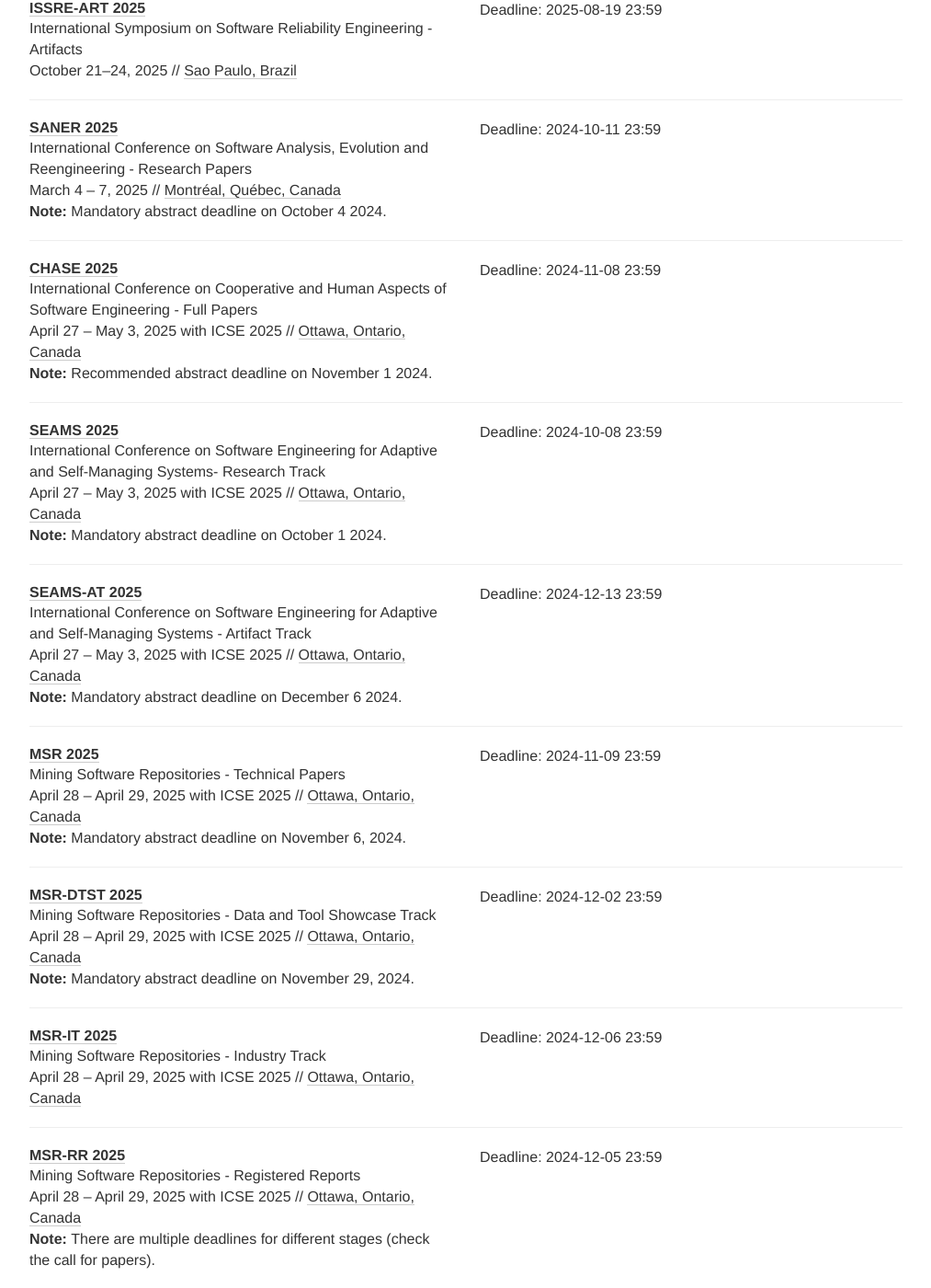
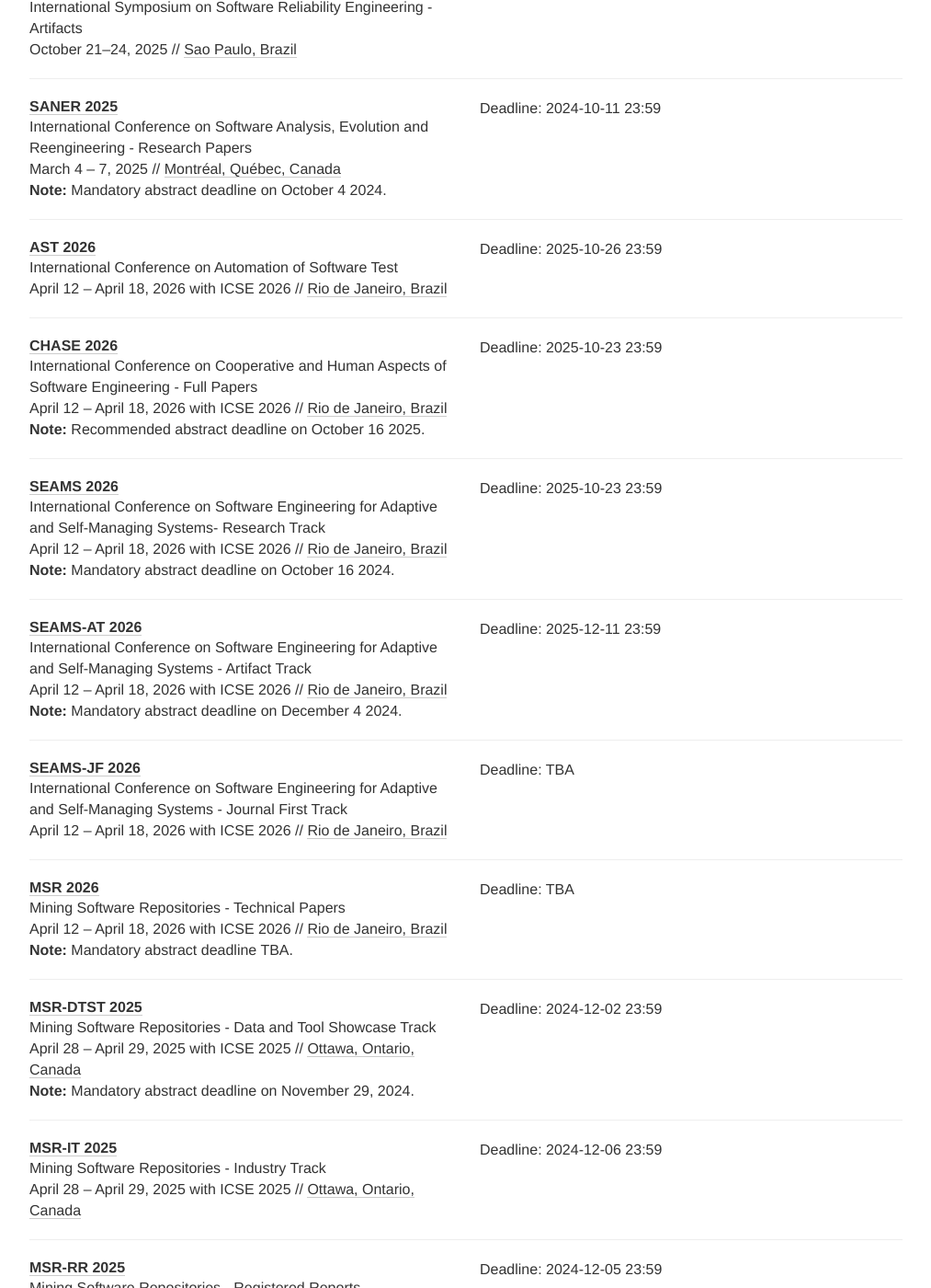
Before and after one commit to se-deadlines/se-deadlines.github.io, a Jekyll site: the page built from index.html, in a window 1280 px wide and 1400 px high, scrolled down 13100 px. Shown: the whole window at 92% size, without its empty margins (133-1146 px from the left). Built offline with Jekyll 4.4.1, drawn with Linux system fonts in a browser that asks for light colours; nearby versions of some CDN libraries; some of the changed text lies outside the part shown.

Commit message:
Updated ICSE 2026 related deadlines

```diff
--- a/_data/conferences.yml
+++ b/_data/conferences.yml
@@ -15,42 +15,42 @@
 
 - name: ICSE-SEIP
   description: International Conference on Software Engineering - Software Engineering in Practice
-  year: 2025
-  link: https://conf.researchr.org/track/icse-2025/icse-2025-software-engineering-in-practice
-  deadline:
-  - "2024-10-10 23:59"
-  date: April 27 - May 3, 2025
-  place: Ottawa, Ontario, Canada
+  year: 2026
+  link: https://conf.researchr.org/track/icse-2026/icse-2026-software-engineering-in-practice
+  deadline:
+  - "2025-09-29 23:59"
+  date: April 12 - April 18, 2026
+  place: Rio de Janeiro, Brazil
   tags: [CO, IPT]
 
 - name: ICSE-SEIS
   description: International Conference on Software Engineering - Software Engineering in Society
-  year: 2025
-  link: https://conf.researchr.org/track/icse-2025/icse-2025-software-engineering-in-society
-  deadline:
-  - "2024-10-10 23:59"
-  date: April 27 - May 3, 2025
-  place: Ottawa, Ontario, Canada
+  year: 2026
+  link: https://conf.researchr.org/track/icse-2026/icse-2026-software-engineering-in-society
+  deadline:
+  - "2025-09-29 23:59"
+  date: April 12 - April 18, 2026
+  place: Rio de Janeiro, Brazil
   tags: [CO, SOT]
 
 - name: ICSE-NIER
   description: International Conference on Software Engineering - New Ideas and Emerging Results
-  year: 2025
-  link: https://conf.researchr.org/track/icse-2025/icse-2025-new-ideas-and-emerging-results
-  deadline:
-  - "2024-10-10 23:59"
-  date: April 27 - May 3, 2025
-  place: Ottawa, Ontario, Canada
+  year: 2026
+  link: https://conf.researchr.org/track/icse-2026/icse-2026-nier
+  deadline:
+  - "2025-09-29 23:59"
+  date: April 12 - April 18, 2026
+  place: Rio de Janeiro, Brazil
   tags: [CO, NIER]
 
 - name: ICSE-JF
   description: International Conference on Software Engineering - Journal-first Papers
-  year: 2025
-  link: https://conf.researchr.org/track/icse-2025/icse-2025-journal-first-papers
-  deadline:
-  - "2024-10-21 23:59"
-  date: April 26 - May 4, 2025
-  place: Ottawa, Ontario, Canada
+  year: 2026
+  link: https://conf.researchr.org/track/icse-2026/icse-2026-journal-first-papers
+  deadline:
+  - "2025-10-20 23:59"
+  date: April 12 - April 18, 2026
+  place: Rio de Janeiro, Brazil
   tags: [CO, JFT]
 
 - name: ICSE-DS
@@ -65,12 +65,12 @@
 
 - name: ICSE-T&TB
   description: International Conference on Software Engineering - Tutorials and Technical Briefings
-  year: 2025
-  link: https://conf.researchr.org/track/icse-2025/icse-2025-tutorials
-  deadline:
-  - "2024-10-10 23:59"
-  date: April 26 - May 4, 2025
-  place: Ottawa, Ontario, Canada
+  year: 2026
+  link: https://conf.researchr.org/track/icse-2026/icse-2026-tutorials
+  deadline:
+  - "2025-09-29 23:59"
+  date: April 12 - April 18, 2026
+  place: Rio de Janeiro, Brazil
   tags: [CO, TTBT]
 
 - name: ICSE-SRC
@@ -85,12 +85,12 @@
 
 - name: ICSE-ICT
   description: International Conference on Software Engineering - Industry Challenge Track
-  year: 2025
-  link: https://conf.researchr.org/track/icse-2025/icse-2025-industry-challenge-track
-  deadline:
-  - "2024-11-07 23:59"
-  date: April 26 - May 4, 2025
-  place: Ottawa, Ontario, Canada
+  year: 2026
+  link: https://conf.researchr.org/track/icse-2026/icse-2026-industry-challenge-track
+  deadline:
+  - "2025-11-07 23:59"
+  date: April 12 - April 18, 2026
+  place: Rio de Janeiro, Brazil
   tags: [CO, CHT]
 
 - name: Forge-Benchmarking
@@ -105,12 +105,11 @@
 
 - name: SMeW
   description: Student Mentoring Workshop
-  year: 2025
-  link: https://conf.researchr.org/track/icse-2025/icse-2025-smew---student-mentoring-workshop
-  deadline:
-  - "2024-10-21 23:59"
-  date: April 26 - May 4, 2025 with ICSE 2025
-  place: Ottawa, Ontario, Canada
+  year: 2026
+  link: https://conf.researchr.org/track/icse-2026/icse-2026-smew---student-mentoring-workshop
+  deadline: ["TBA"]
+  date: April 12 - April 18, 2026
+  place: Rio de Janeiro, Brazil
   tags: [WO]
 
 
@@ -949,52 +948,73 @@
   note: Mandatory abstract deadline on October 4 2024.
   tags: [CO, RPT]
 
+#AST
+
+- name: AST
+  description: International Conference on Automation of Software Test
+  year: 2026
+  link: https://conf.researchr.org/home/ast-2026#Call-for-Papers
+  deadline:
+  - "2025-10-26 23:59"
+  date: April 12 - April 18, 2026 with ICSE 2026
+  place: Rio de Janeiro, Brazil
+  tags: [CO, RPT, SPT, IPT]
+
+
 #CHASEs
 - name: CHASE
   description: International Conference on Cooperative and Human Aspects of Software Engineering - Full Papers
-  year: 2025
-  link: https://conf.researchr.org/track/chase-2025/chase-2025-papers
-  deadline:
-    - "2024-11-08 23:59"
-  date: April 27 - May 3, 2025 with ICSE 2025
-  place: Ottawa, Ontario, Canada
-  note: Recommended abstract deadline on November 1 2024.
-  tags: [CO, RPT, SPT, NIER]
+  year: 2026
+  link: https://conf.researchr.org/track/chase-2026/chase-2026-papers
+  deadline:
+  - "2025-10-23 23:59"
+  date: April 12 - April 18, 2026 with ICSE 2026
+  place: Rio de Janeiro, Brazil
+  note: Recommended abstract deadline on October 16 2025.
+  tags: [CO, RPT, SPT]
 
 #SEAMS
 - name: SEAMS
   description: International Conference on Software Engineering for Adaptive and Self-Managing Systems- Research Track
-  year: 2025
-  link: https://conf.researchr.org/track/seams-2025/seams-2025-research-track
-  deadline:
-    - "2024-10-08 23:59"
-  date: April 27 - May 3, 2025 with ICSE 2025
-  note: Mandatory abstract deadline on October 1 2024.
-  place: Ottawa, Ontario, Canada
+  year: 2026
+  link: https://conf.researchr.org/track/seams-2026/seams-2026-research-track
+  deadline:
+    - "2025-10-23 23:59"
+  date: April 12 - April 18, 2026 with ICSE 2026
+  place: Rio de Janeiro, Brazil
+  note: Mandatory abstract deadline on October 16 2024.
   tags: [CO, RPT]
 
 
 - name: SEAMS-AT
   description: International Conference on Software Engineering for Adaptive and Self-Managing Systems - Artifact Track
-  year: 2025
-  link: https://conf.researchr.org/track/seams-2025/seams-2025-artifact-track
-  deadline:
-    - "2024-12-13 23:59"
-  date: April 27 - May 3, 2025 with ICSE 2025
-  note: Mandatory abstract deadline on December 6 2024.
-  place: Ottawa, Ontario, Canada
+  year: 2026
+  link: https://conf.researchr.org/track/seams-2026/seams-2026-artifact-track
+  deadline:
+    - "2025-12-11 23:59"
+  date: April 12 - April 18, 2026 with ICSE 2026
+  place: Rio de Janeiro, Brazil
+  note: Mandatory abstract deadline on December 4 2024.
   tags: [CO, ART]
+
+- name: SEAMS-JF
+  description: International Conference on Software Engineering for Adaptive and Self-Managing Systems - Journal First Track
+  year: 2026
+  link: https://conf.researchr.org/track/seams-2026/seams-2026-journal-first-track
+  deadline: ["TBA"]
+  date: April 12 - April 18, 2026 with ICSE 2026
+  place: Rio de Janeiro, Brazil
+  tags: [CO, JFT]
 
 #MSR
 - name: MSR
   description: Mining Software Repositories - Technical Papers
-  year: 2025
-  link: https://2025.msrconf.org/track/msr-2025-technical-papers
-  deadline:
-    - "2024-11-09 23:59"
-  date: April 28 - April 29, 2025 with ICSE 2025
-  place: Ottawa, Ontario, Canada
-  note: Mandatory abstract deadline on November 6, 2024.
+  year: 2026
+  link: https://conf.researchr.org/track/msr-2026/msr-2026-technical-papers
+  deadline: ["TBA"]
+  date: April 12 - April 18, 2026 with ICSE 2026
+  place: Rio de Janeiro, Brazil
+  note: Mandatory abstract deadline TBA.
   tags: [CO, RPT]
 
 - name: MSR-DTST
@@ -1041,6 +1061,51 @@
   note: Mandatory abstract deadline on Dec 3, 2024.
   tags: [CO, CHT]
 
+#CAIN
+
+- name: CAIN
+  description: International Conference on AI Engineering - Software Engineering for AIg - Research Track
+  year: 2026
+  link: https://conf.researchr.org/home/cain-2026
+  deadline:
+  - "2025-10-23 23:59"
+  date: April 12 - April 18, 2026 with ICSE 2026
+  place: Rio de Janeiro, Brazil
+  note: Recommended abstract deadline on October 16 2025.
+  tags: [CO, RPT]
+
+#TechDebt
+
+- name: TechDebt
+  description: International Conference on Technical Debt - Technical Papers
+  year: 2026
+  link: https://conf.researchr.org/track/TechDebt-2026/TechDebt-2026-main
+  deadline:
+  - "2025-10-23 23:59"
+  date: April 12 - April 18, 2026 with ICSE 2026
+  place: Rio de Janeiro, Brazil
+  note: Mandatory abstract deadline on October 16 2025.
+  tags: [CO, RPT]
+
+- name: TechDebt-JF
+  description: International Conference on Technical - Journal First Track
+  year: 2026
+  link: https://conf.researchr.org/track/TechDebt-2026/TechDebt-2026-journal-first
+  deadline: ["TBA"]
+  date: April 12 - April 18, 2026 with ICSE 2026
+  place: Rio de Janeiro, Brazil
+  tags: [CO, JFT]
+
+- name: TechDebt-IT
+  description: International Conference on Technical - Industry Track
+  year: 2026
+  link: https://conf.researchr.org/committee/TechDebt-2026/TechDebt-2026-industry-track-industry-track-committee
+  deadline: ["TBA"]
+  date: April 12 - April 18, 2026 with ICSE 2026
+  place: Rio de Janeiro, Brazil
+  tags: [CO, JFT]
+
+#REs
 - name: RE-RP
   description: Requirements Engineering - Research Papers
   year: 2025
```
